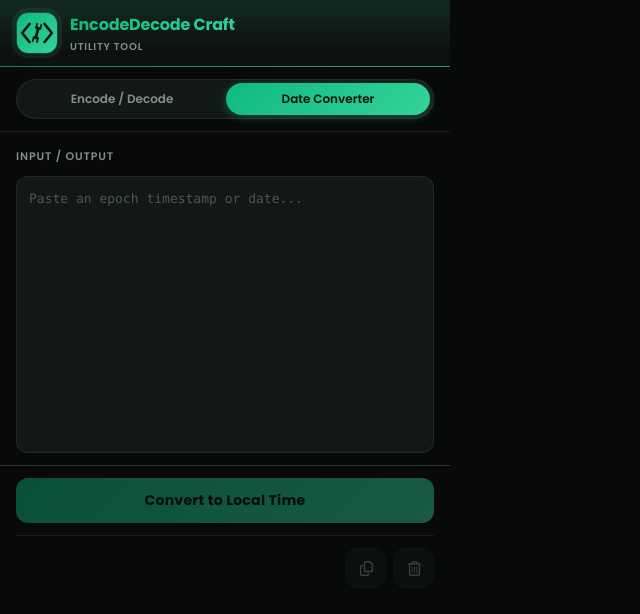
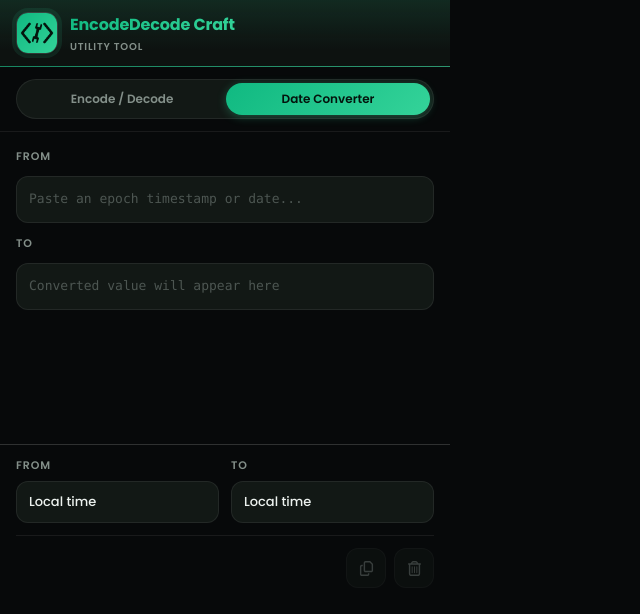
Before and after one commit to Sohamm21/encoder-decoder-extension, a React (Vite) app: page / in a window 1280 px wide. Both pictures are taken after a click on the tab "Date Converter". Shown: the top 614 px of the page, without its empty margins (0-640 px from the left). Built offline with nearby package versions, Linux system fonts and the light colour scheme.

Commit message:
feat: add SearchableSelect component, date conversion utilities, and shared component styling

```diff
--- a/src/components/DateConverterPanel.jsx
+++ b/src/components/DateConverterPanel.jsx
@@ -1,38 +1,131 @@
-import React from "react";
-import { parseEpochOrDate } from "../utils";
+import React, { useEffect, useMemo, useState } from "react";
+import {
+  parseEpochOrDate,
+  isEpoch,
+  hasExplicitTimeZone,
+  zonedTimeToUtc,
+  getTimeZoneOptions,
+} from "../utils";
+import SearchableSelect from "./SearchableSelect";
 
 import "./index.css";
 
+const LOCAL_ZONE = "local";
+
 const DateConverterPanel = ({ value, setValue }) => {
-  const handleConvertDate = () => {
-    if (!value) {
-      return;
+  const [fromZone, setFromZone] = useState(() => {
+    return localStorage.getItem("dateFromZone") || LOCAL_ZONE;
+  });
+  const [toZone, setToZone] = useState(() => {
+    return localStorage.getItem("dateToZone") || LOCAL_ZONE;
+  });
+
+  const zoneOptions = useMemo(() => {
+    const options = [{ value: LOCAL_ZONE, label: "Local time" }];
+    for (const zone of getTimeZoneOptions()) {
+      options.push({ value: zone, label: zone });
     }
-    const date = parseEpochOrDate(value);
-    if (!date) {
-      alert("Couldn't recognize that as an epoch timestamp or date.");
-      return;
+    return options;
+  }, []);
+
+  useEffect(() => {
+    localStorage.setItem("dateFromZone", fromZone);
+  }, [fromZone]);
+
+  useEffect(() => {
+    localStorage.setItem("dateToZone", toZone);
+  }, [toZone]);
+
+  const trimmed = value.trim();
+  const fromZoneIgnored = trimmed.length > 0 && (isEpoch(trimmed) || hasExplicitTimeZone(trimmed));
+
+  const resolveDate = (input) => {
+    if (isEpoch(input) || fromZone === LOCAL_ZONE || hasExplicitTimeZone(input)) {
+      return parseEpochOrDate(input);
     }
-    setValue(date.toLocaleString(undefined, { dateStyle: "medium", timeStyle: "long" }));
+
+    const naive = new Date(input);
+    if (isNaN(naive.getTime())) {
+      return null;
+    }
+    return zonedTimeToUtc(
+      {
+        year: naive.getFullYear(),
+        month: naive.getMonth() + 1,
+        day: naive.getDate(),
+        hour: naive.getHours(),
+        minute: naive.getMinutes(),
+        second: naive.getSeconds(),
+      },
+      fromZone
+    );
   };
+
+  const formatInZone = (date, zone) => {
+    const options = { dateStyle: "medium", timeStyle: "long" };
+    if (zone !== LOCAL_ZONE) {
+      options.timeZone = zone;
+    }
+    return date.toLocaleString(undefined, options);
+  };
+
+  const resolvedDate = useMemo(() => {
+    if (!trimmed) return null;
+    return resolveDate(trimmed);
+  }, [trimmed, fromZone]);
+
+  const toResult = resolvedDate ? formatInZone(resolvedDate, toZone) : "";
+  const toPlaceholder =
+    trimmed && !resolvedDate
+      ? "Couldn't recognize that as an epoch timestamp or date"
+      : "Converted value will appear here";
 
   return (
     <>
       <div className="body">
         <div className="body-header">
-          <span>Input / Output</span>
+          <span>
+            From{" "}
+            {fromZoneIgnored
+              ? "(zone ignored — input is already absolute)"
+              : fromZone !== LOCAL_ZONE && `(${fromZone})`}
+          </span>
         </div>
-        <textarea
+        <input
+          type="text"
           value={value}
           onChange={(e) => setValue(e.target.value)}
-          className="body-input-textarea"
+          className="body-input"
           placeholder="Paste an epoch timestamp or date..."
+        />
+
+        <div className="body-header">
+          <span>To {toZone !== LOCAL_ZONE && `(${toZone})`}</span>
+        </div>
+        <input
+          type="text"
+          readOnly
+          value={toResult}
+          className="body-input"
+          placeholder={toPlaceholder}
         />
       </div>
       <div className="footer">
-        <button className={`footer-button ${value ? "" : "disabled"}`} onClick={handleConvertDate}>
-          Convert to Local Time
-        </button>
+        <div className="footer-buttons">
+          <div className={`operation-container ${fromZoneIgnored ? "operation-container-muted" : ""}`}>
+            <span>From{fromZoneIgnored ? " (ignored)" : ""}</span>
+            <SearchableSelect
+              options={zoneOptions}
+              value={fromZone}
+              onChange={setFromZone}
+              disabled={fromZoneIgnored}
+            />
+          </div>
+          <div className="operation-container">
+            <span>To</span>
+            <SearchableSelect options={zoneOptions} value={toZone} onChange={setToZone} />
+          </div>
+        </div>
       </div>
     </>
   );
--- /dev/null
+++ b/src/components/SearchableSelect.jsx
@@ -0,0 +1,70 @@
+import React, { useEffect, useMemo, useRef, useState } from "react";
+
+const MAX_VISIBLE_OPTIONS = 60;
+
+const SearchableSelect = ({ options, value, onChange, disabled }) => {
+  const [open, setOpen] = useState(false);
+  const [query, setQuery] = useState("");
+  const containerRef = useRef(null);
+
+  useEffect(() => {
+    const handleClickOutside = (e) => {
+      if (containerRef.current && !containerRef.current.contains(e.target)) {
+        setOpen(false);
+        setQuery("");
+      }
+    };
+    document.addEventListener("mousedown", handleClickOutside);
+    return () => document.removeEventListener("mousedown", handleClickOutside);
+  }, []);
+
+  const filteredOptions = useMemo(() => {
+    const matches = query
+      ? options.filter((option) => option.label.toLowerCase().includes(query.toLowerCase()))
+      : options;
+    return matches.slice(0, MAX_VISIBLE_OPTIONS);
+  }, [options, query]);
+
+  const selectedLabel = options.find((option) => option.value === value)?.label ?? value;
+
+  const handleSelect = (optionValue) => {
+    onChange(optionValue);
+    setOpen(false);
+    setQuery("");
+  };
+
+  return (
+    <div className="searchable-select" ref={containerRef}>
+      <input
+        type="text"
+        className="searchable-select-input"
+        value={open ? query : selectedLabel}
+        disabled={disabled}
+        onFocus={() => setOpen(true)}
+        onChange={(e) => {
+          setOpen(true);
+          setQuery(e.target.value);
+        }}
+      />
+      {open && !disabled && (
+        <div className="searchable-select-list">
+          {filteredOptions.length === 0 && (
+            <div className="searchable-select-empty">No matches</div>
+          )}
+          {filteredOptions.map((option) => (
+            <button
+              key={option.value}
+              type="button"
+              className={`searchable-select-option ${option.value === value ? "active" : ""}`}
+              onClick={() => handleSelect(option.value)}
+            >
+              {option.label}
+            </button>
+          ))}
+        </div>
+      )}
+    </div>
+  );
+};
+
+export default SearchableSelect;
--- a/src/components/index.css
+++ b/src/components/index.css
@@ -140,6 +140,36 @@
   box-shadow: 0 0 0 3px rgba(52, 211, 153, 0.16);
 }
 
+.body-input {
+  width: 100%;
+  flex-shrink: 0;
+  box-sizing: border-box;
+  display: block;
+  padding: var(--space-3);
+  background: var(--color-surface);
+  border: 1px solid var(--color-border);
+  border-radius: var(--radius-md);
+  color: var(--color-text);
+  font-family: "SFMono-Regular", "Consolas", "Menlo", monospace;
+  font-size: 13px;
+  line-height: 1.6;
+  transition: border-color var(--transition-fast), box-shadow var(--transition-fast);
+}
+
+.body-input::placeholder {
+  color: var(--color-text-faint);
+}
+
+.body-input:focus {
+  outline: none;
+  border-color: var(--accent-1);
+  box-shadow: 0 0 0 3px rgba(52, 211, 153, 0.16);
+}
+
+.body-input[readonly] {
+  cursor: default;
+}
+
 .json-editor {
   width: 100%;
   flex: 1;
@@ -196,6 +226,11 @@
   color: var(--color-text-muted);
 }
 
+.operation-container-muted {
+  opacity: 0.5;
+  transition: opacity var(--transition-fast);
+}
+
 /* Segmented control (replaces <select> dropdowns) */
 
 .segmented {
@@ -236,6 +271,91 @@
 .segmented-option:focus-visible {
   outline: 2px solid var(--accent-1);
   outline-offset: 2px;
+}
+
+/* Searchable combobox, used where the option list is too long for a segmented control */
+
+.searchable-select {
+  position: relative;
+  width: 100%;
+}
+
+.searchable-select-input {
+  width: 100%;
+  padding: 10px 12px;
+  font-size: 13px;
+  font-weight: 500;
+  color: var(--color-text);
+  background-color: var(--color-surface);
+  border: 1px solid var(--color-border);
+  border-radius: var(--radius-md);
+  box-sizing: border-box;
+  cursor: pointer;
+  transition: border-color var(--transition-fast), background-color var(--transition-fast);
+}
+
+.searchable-select-input:hover {
+  border-color: var(--color-border-strong);
+}
+
+.searchable-select-input:disabled {
+  cursor: not-allowed;
+  color: var(--color-text-muted);
+  background-color: var(--color-surface);
+  border-color: var(--color-border);
+  opacity: 1;
+}
+
+.searchable-select-input:disabled:hover {
+  border-color: var(--color-border);
+}
+
+.searchable-select-input:focus {
+  outline: none;
+  border-color: var(--accent-1);
+  box-shadow: 0 0 0 3px rgba(52, 211, 153, 0.16);
+  cursor: text;
+}
+
+.searchable-select-list {
+  position: absolute;
+  left: 0;
+  right: 0;
+  bottom: calc(100% + 6px);
+  max-height: 200px;
+  overflow-y: auto;
+  background: var(--color-bg-elevated);
+  border: 1px solid var(--color-border-strong);
+  border-radius: var(--radius-md);
+  box-shadow: var(--shadow-md);
+  padding: 4px;
+  z-index: 20;
+}
+
+.searchable-select-option {
+  display: block;
+  width: 100%;
+  padding: 8px 10px;
+  font-size: 13px;
+  font-weight: 500;
+  text-align: left;
+  color: var(--color-text);
+  border-radius: var(--radius-sm);
+  white-space: nowrap;
+  overflow: hidden;
+  text-overflow: ellipsis;
+}
+
+.searchable-select-option:hover,
+.searchable-select-option.active {
+  background: var(--color-surface-hover);
+  color: var(--accent-2);
+}
+
+.searchable-select-empty {
+  padding: 8px 10px;
+  font-size: 13px;
+  color: var(--color-text-muted);
 }
 
 .footer-button {
--- a/src/components/index.js
+++ b/src/components/index.js
@@ -1,6 +1,7 @@
 export { default as Header } from "./Header";
 export { default as Tabs } from "./Tabs";
 export { default as SegmentedControl } from "./SegmentedControl";
+export { default as SearchableSelect } from "./SearchableSelect";
 export { default as EncodeDecodePanel } from "./EncodeDecodePanel";
 export { default as DateConverterPanel } from "./DateConverterPanel";
 export { default as CopyClearBar } from "./CopyClearBar";
--- a/src/utils.js
+++ b/src/utils.js
@@ -18,16 +18,68 @@ export const xorDecrypt = (base64) => {
   return decryptedStr;
 };
 
+const MIN_PLAUSIBLE_EPOCH_SECONDS = Date.UTC(1990, 0, 1) / 1000;
+const MAX_PLAUSIBLE_EPOCH_SECONDS = Date.UTC(2100, 0, 1) / 1000;
+
+export const isEpoch = (input) => {
+  const trimmed = input.trim();
+
+  let seconds;
+  if (/^-?\d{10}$/.test(trimmed)) {
+    seconds = Number(trimmed);
+  } else if (/^-?\d{13}$/.test(trimmed)) {
+    seconds = Number(trimmed) / 1000;
+  } else {
+    return false;
+  }
+
+  return seconds >= MIN_PLAUSIBLE_EPOCH_SECONDS && seconds < MAX_PLAUSIBLE_EPOCH_SECONDS;
+};
+
 export const parseEpochOrDate = (input) => {
   const trimmed = input.trim();
 
-  if (/^-?\d{10}$/.test(trimmed)) {
-    return new Date(Number(trimmed) * 1000);
-  }
-  if (/^-?\d{13}$/.test(trimmed)) {
-    return new Date(Number(trimmed));
+  if (isEpoch(trimmed)) {
+    const isSeconds = /^-?\d{10}$/.test(trimmed);
+    return new Date(Number(trimmed) * (isSeconds ? 1000 : 1));
   }
 
   const parsed = new Date(trimmed);
   return isNaN(parsed.getTime()) ? null : parsed;
 };
+
+export const hasExplicitTimeZone = (input) => {
+  return /([zZ]|[+-]\d{2}:?\d{2})$/.test(input.trim());
+};
+
+const getTimeZoneOffsetMs = (date, timeZone) => {
+  const utcStr = date.toLocaleString("en-US", { timeZone: "UTC" });
+  const tzStr = date.toLocaleString("en-US", { timeZone });
+  return new Date(utcStr).getTime() - new Date(tzStr).getTime();
+};
+
+export const zonedTimeToUtc = (components, timeZone) => {
+  const { year, month, day, hour, minute, second } = components;
+  const naive = new Date(Date.UTC(year, month - 1, day, hour, minute, second));
+  const offset = getTimeZoneOffsetMs(naive, timeZone);
+  return new Date(naive.getTime() + offset);
+};
+
+export const getTimeZoneOptions = () => {
+  if (typeof Intl.supportedValuesOf === "function") {
+    return Intl.supportedValuesOf("timeZone");
+  }
+  return [
+    "UTC",
+    "America/New_York",
+    "America/Chicago",
+    "America/Denver",
+    "America/Los_Angeles",
+    "Europe/London",
+    "Europe/Berlin",
+    "Asia/Kolkata",
+    "Asia/Tokyo",
+    "Asia/Shanghai",
+    "Australia/Sydney",
+  ];
+};
```
